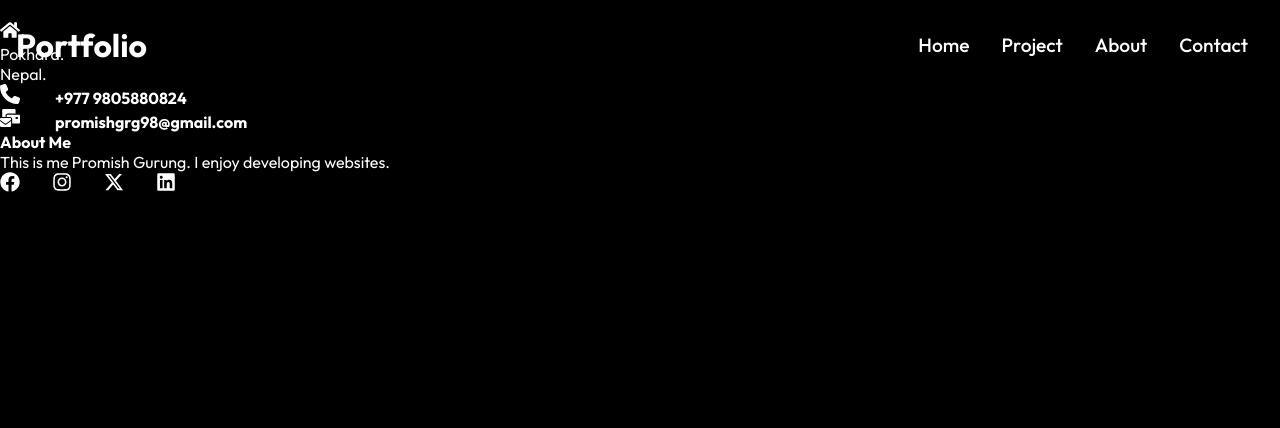
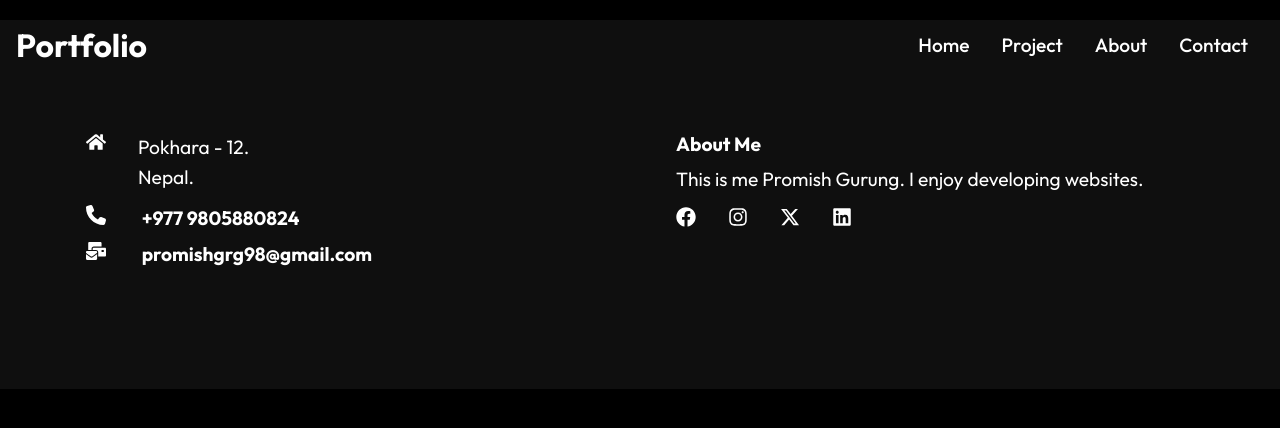
Before and after one commit to promishgrg98/personal-portfolio, a React (Create React App) app: page /contact in a window 1280 px wide. Shown: the top 428 px of the page. Built offline with nearby package versions, Linux system fonts and the light colour scheme.

Commit message:
style footer

```diff
--- a/src/components/Footer.css
+++ b/src/components/Footer.css
@@ -1,9 +1,66 @@
 .footer {
+    width: 100%;
+    padding: 6rem 0;
+    background-color: rgba(19, 19, 19, 0.8);
+
     .footer-container {
-        .icon {
-            font-size: 20px;
-            color: white;
-            margin-right: 2rem;
+        max-width: 1140px;
+        margin: auto;
+        display: grid;
+        grid-template-columns: repeat(2, 1fr);
+        grid-gap: 40px;
+
+        .left {
+            height: 100%;
+            max-width: 100%;
+            display: flex;
+            flex-direction: column;
+            padding: 1rem;
+
+            .location {
+                display: flex;
+                margin-bottom: 0.8rem;
+
+                p {
+                    line-height: 30px;
+                }
+            }
+        }
+
+        .right {
+            height: 100%;
+            max-width: 100%;
+            display: flex;
+            flex-direction: column;
+            padding: 1rem;
+
+            .social {
+                margin-top: 1rem;
+            }
         }
     }
 }
+
+.icon {
+    font-size: 20px;
+    color: white;
+    margin-right: 2rem;
+}
+
+h4 {
+    font-size: 1.2rem;
+    padding-bottom: 0.7rem;
+}
+
+p {
+    font-size: 1.2rem;
+}
+
+
+@media screen and (max-width: 640px) {
+    .footer {
+        .footer-container {
+            grid-template-columns: 1fr;
+        }
+    }
+}
--- a/src/components/Footer.jsx
+++ b/src/components/Footer.jsx
@@ -11,7 +11,7 @@ const Footer = () => {
                 <div className="location">
                     <FaHome className='icon' />
                     <div>
-                        <p>Pokhara.</p>
+                        <p>Pokhara - 12.</p>
                         <p>Nepal.</p>
                     </div>
                 </div>
```
